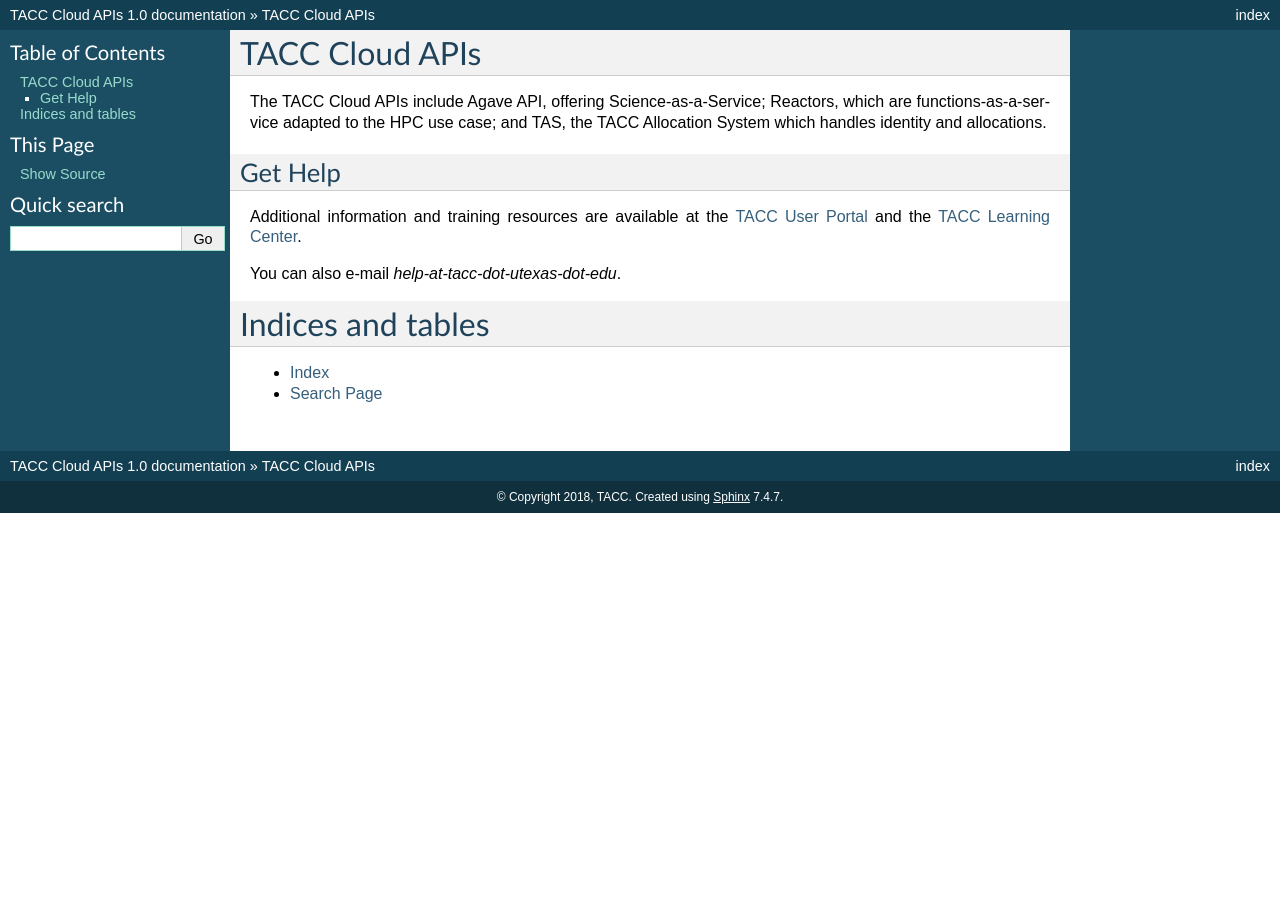
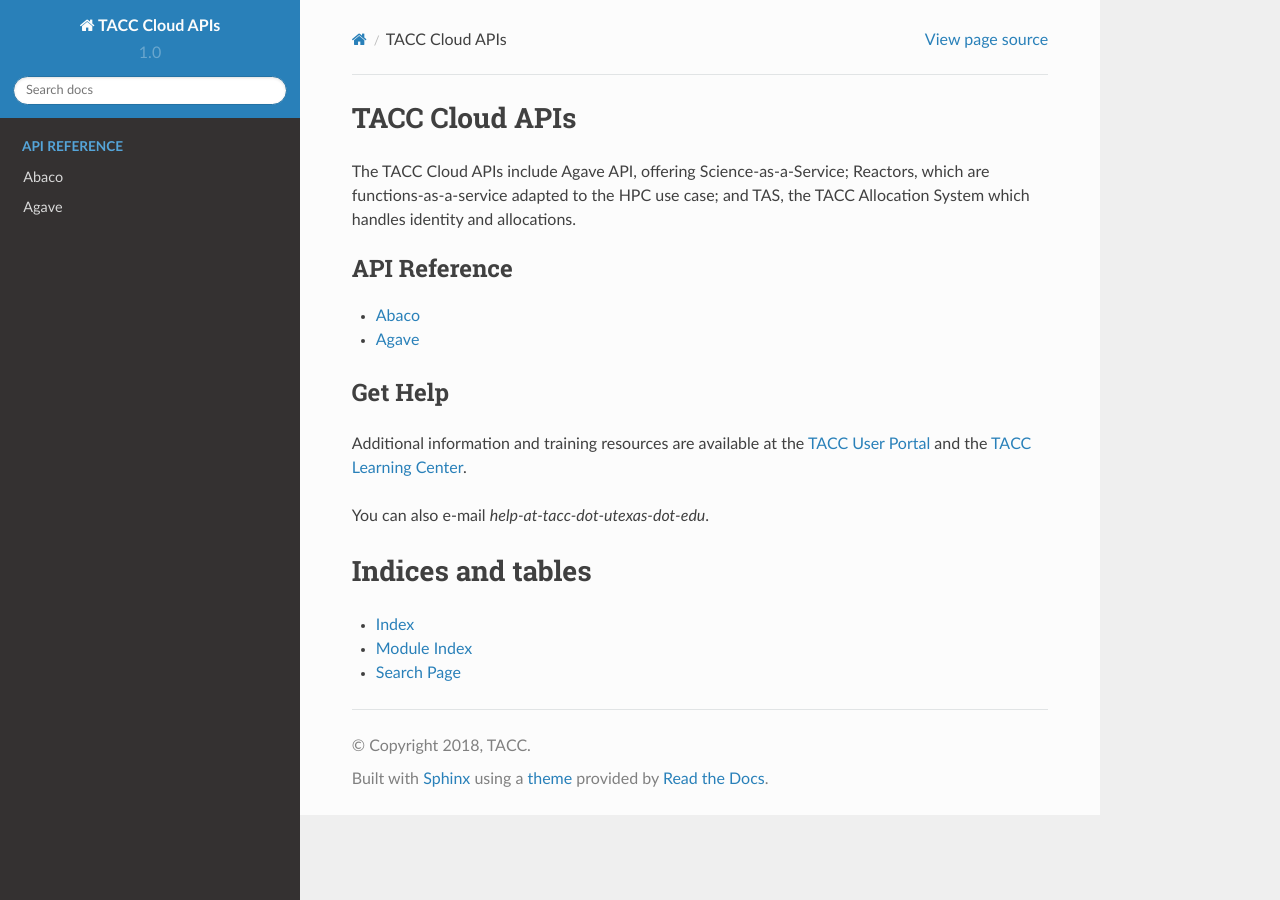
Before and after one commit to TACC-Cloud/tacc-cloud-docs, a Sphinx documentation site: the page built from docs/index.rst, in a window 1280 px wide. Built offline with Sphinx 7.4.7 and the Read the Docs theme 2.0.0, drawn with Linux system fonts in a browser that asks for light colours.

Commit message:
added links to abaco docs

```diff
--- a/docs/conf.py
+++ b/docs/conf.py
@@ -12,11 +12,13 @@
 # add these directories to sys.path here. If the directory is relative to the
 # documentation root, use os.path.abspath to make it absolute, like shown here.
 #
-# import os
+import os
 # import sys
 from recommonmark.parser import CommonMarkParser
 # sys.path.insert(0, os.path.abspath('.'))
 
+# -- RTD configuration -------------------------------------------------------
+on_rtd = os.environ.get('READTHEDOCS', None) == 'True'
 
 # -- Project information -----------------------------------------------------
 
@@ -83,6 +85,12 @@
 # a list of builtin themes.
 #
 html_theme = 'default'
+if not on_rtd:
+    import sphinx_rtd_theme
+    html_theme = 'sphinx_rtd_theme'
+    html_theme_path = [sphinx_rtd_theme.get_html_theme_path()]
+else:
+    html_theme = 'default'
 
 # Theme options are theme-specific and customize the look and feel of a theme
 # further.  For a list of options available for each theme, see the
@@ -168,7 +176,11 @@
 # -- Options for intersphinx extension ---------------------------------------
 
 # Example configuration for intersphinx: refer to the Python standard library.
-intersphinx_mapping = {'https://docs.python.org/': None}
+intersphinx_mapping = {
+    'python': ('https://docs.python.org/', None),
+    'abaco': ('https://abaco.readthedocs.io/en/latest/', None),
+    'agave': ('https://agave.readthedocs.io/en/latest/', None)
+}
 
 # -- Options for todo extension ----------------------------------------------
 
--- a/docs/index.rst
+++ b/docs/index.rst
@@ -8,6 +8,13 @@
 
 The TACC Cloud APIs include Agave API, offering Science-as-a-Service; Reactors, which are functions-as-a-service adapted to the HPC use case; and TAS, the TACC Allocation System which handles identity and allocations.
 
+.. toctree::
+   :maxdepth: 2
+   :caption: API Reference
+
+   Abaco <https://tacc-cloud.readthedocs.io/projects/abaco/en/latest/>
+   Agave <https://tacc-cloud.readthedocs.io/projects/agave/en/latest/>
+
 Get Help
 --------
 
@@ -15,14 +22,9 @@
 
 You can also e-mail *help-at-tacc-dot-utexas-dot-edu*.
 
-.. toctree::
-   :maxdepth: 2
-   :caption: Contents:
-
-
-
 Indices and tables
 ==================
 
 * :ref:`genindex`
+* :ref:`modindex`
 * :ref:`search`
--- a/requirements.txt
+++ b/requirements.txt
@@ -1,2 +1,4 @@
+sphinx
+sphinx-rtd-theme
 sphinx-fontawesome
 recommonmark
```
